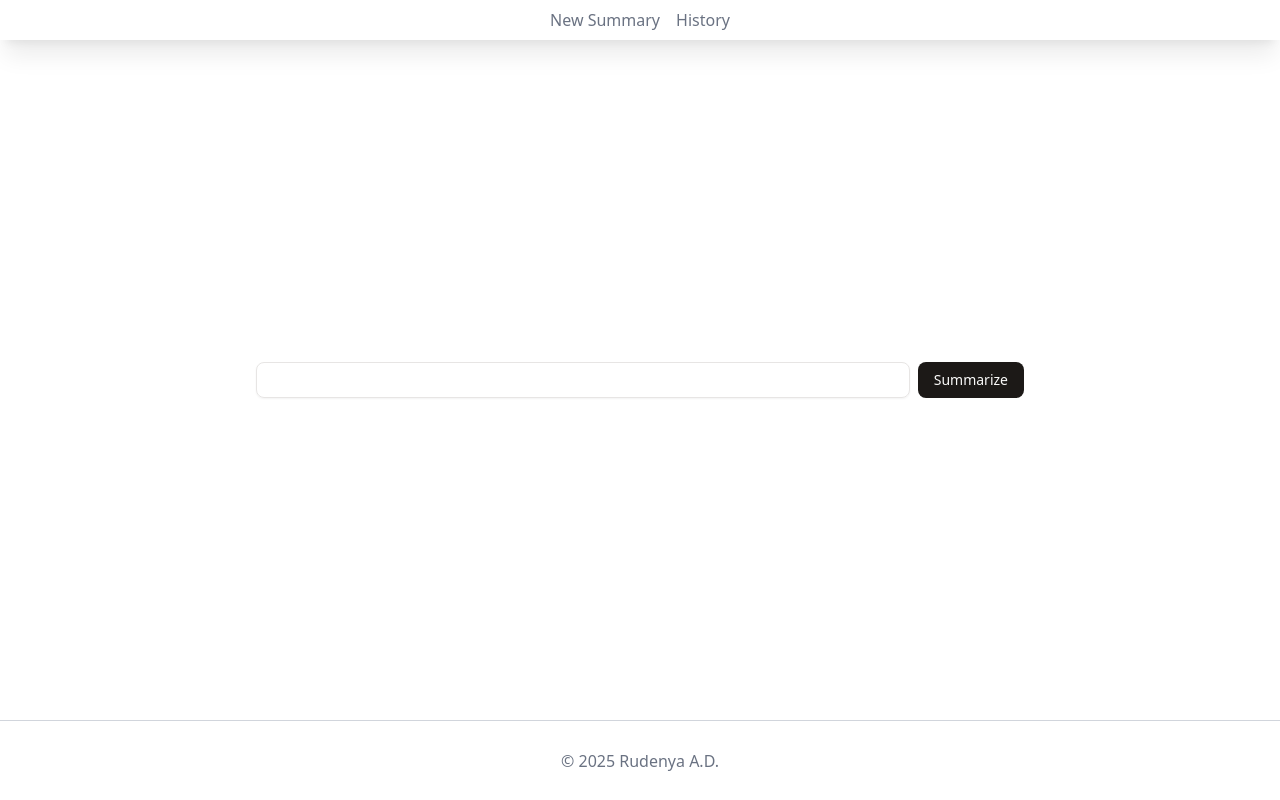
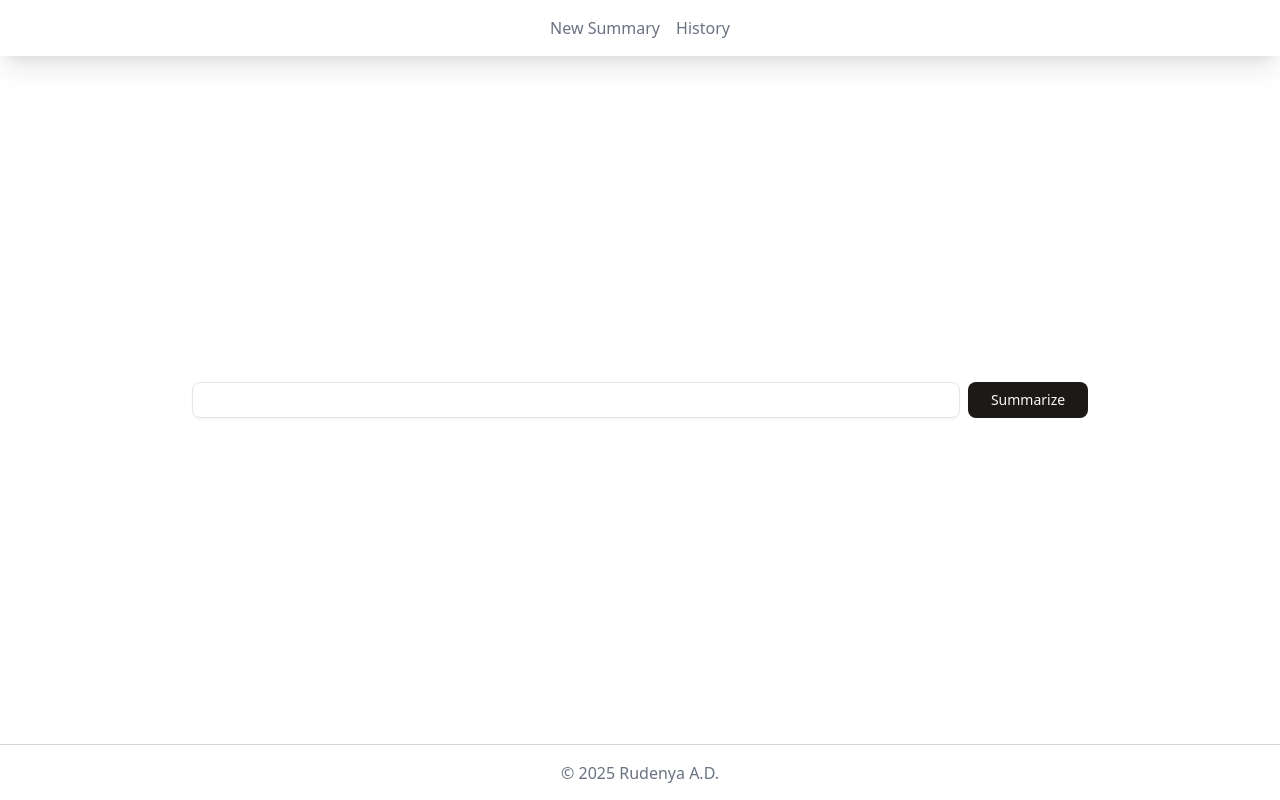
Before and after one commit to bulkassi/nextjs-summarise-app, a Next.js app: page /summarize in a window 1280 px wide. Built offline with nearby package versions, Linux system fonts and the light colour scheme.

Commit message:
Change components positioning method from flex to grid
Both footer and header now take 7v.

```diff
--- a/src/app/layout.tsx
+++ b/src/app/layout.tsx
@@ -27,7 +27,7 @@ export default function RootLayout({
   return (
     <html lang="en">
       <body
-        className={`${geistSans.variable} ${geistMono.variable} antialiased h-screen flex flex-col justify-between items-center`}
+        className={`${geistSans.variable} ${geistMono.variable} antialiased h-screen w-screen grid grid-rows-[7vh_1fr_7vh]`}
       >
         <Header></Header>
         {children}
--- a/src/app/summarize/page.tsx
+++ b/src/app/summarize/page.tsx
@@ -8,14 +8,15 @@ export default function Summarize() {
   const [url, setUrl] = useState("");
 
   return (
-    <div className="w-[60vw] flex gap-2">
+    <div className="flex flex-row justify-center items-center gap-2">
       <Input
         value={url}
         onChange={(ev) => {
           setUrl(ev.target.value);
         }}
+        className="w-6/10"
       />
-      <Button>Summarize</Button>
+      <Button className="w-30">Summarize</Button>
     </div>
   );
 }
--- a/src/components/footer.tsx
+++ b/src/components/footer.tsx
@@ -1,6 +1,6 @@
 export const Footer = () => {
   return (
-    <footer className="h-[10vh] w-screen border-t border-gray-300 flex justify-center items-center text-gray-500">
+    <footer className="w-screen border-t border-gray-300 flex justify-center items-center text-gray-500">
       © 2025 Rudenya A.D.
     </footer>
   );
--- a/src/components/header.tsx
+++ b/src/components/header.tsx
@@ -2,7 +2,7 @@ import Link from "next/link";
 
 export const Header = () => {
   return (
-    <header className="h-[5vh] w-screen shadow-xl/8 flex justify-center items-center">
+    <header className="w-screen shadow-xl/8 flex justify-center items-center">
       <nav className="flex flex-row gap-4">
         <Link className="text-gray-500" href="/summarize">
           New Summary
```
